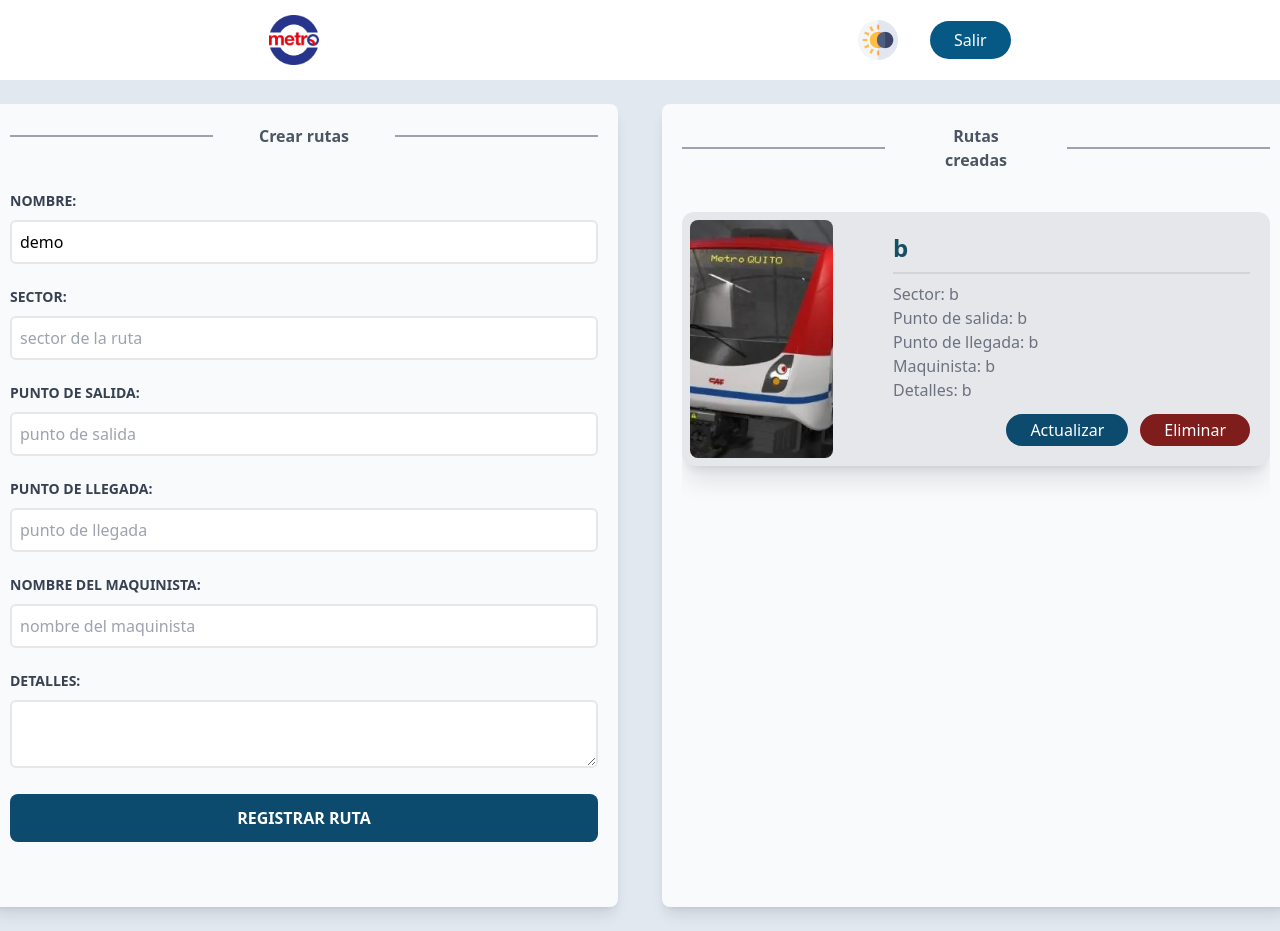
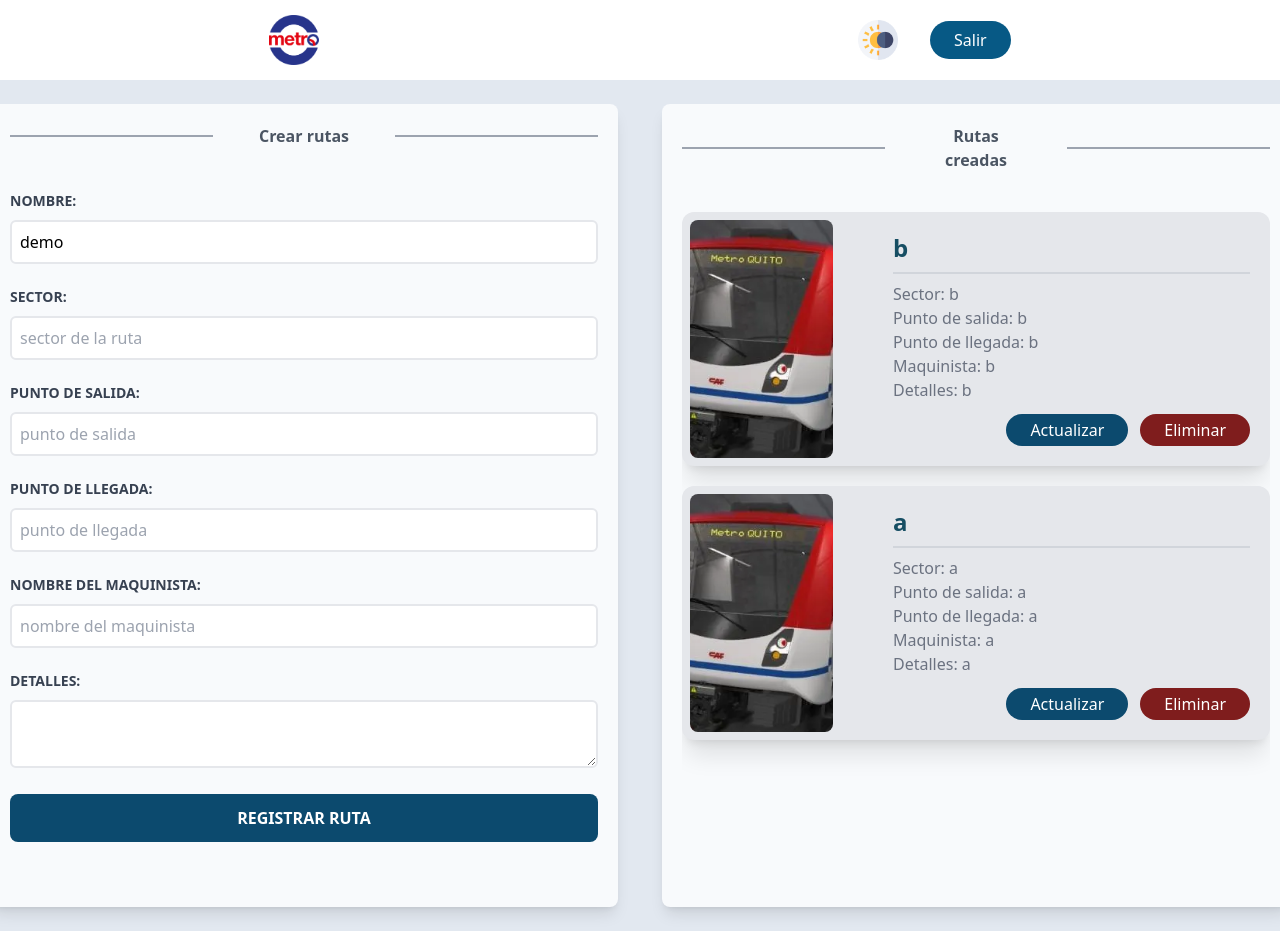
Before and after one commit to elvissoide/Proyecto-Metro-Quito, a React (Vite) app: page / in a window 1280 px wide. Built offline with nearby package versions, Linux system fonts and the light colour scheme; data requests are answered from the project's data file.

Commit message:
Solucion bug actualizar

```diff
--- a/db.json
+++ b/db.json
@@ -25,6 +25,15 @@
       "maquinista": "b",
       "detalles": "b",
       "id": "0049b618-3465-4eb9-86c1-b30556657a99"
+    },
+    {
+      "nombre": "a",
+      "sector": "a",
+      "salida": "a",
+      "llegada": "a",
+      "maquinista": "a",
+      "detalles": "a",
+      "id": "3b6bfc19-53fd-48f1-ae03-1f7edc4dd722"
     }
   ]
 }
--- a/src/components/Formulario.jsx
+++ b/src/components/Formulario.jsx
@@ -65,7 +65,7 @@ export const Formulario = ({ setEstado, idMetro, setIdMetro }) => {
             // Actualizacion de las rutas
             if (form.id) {
                 const url = `http://localhost:3000/metro/${form.id}`
-                await fetch(url, {
+                const respuesta = await fetch(url, {
                     method: 'PUT',
                     body: JSON.stringify(form),
                     headers: { 'Content-Type': 'application/json' }
```
